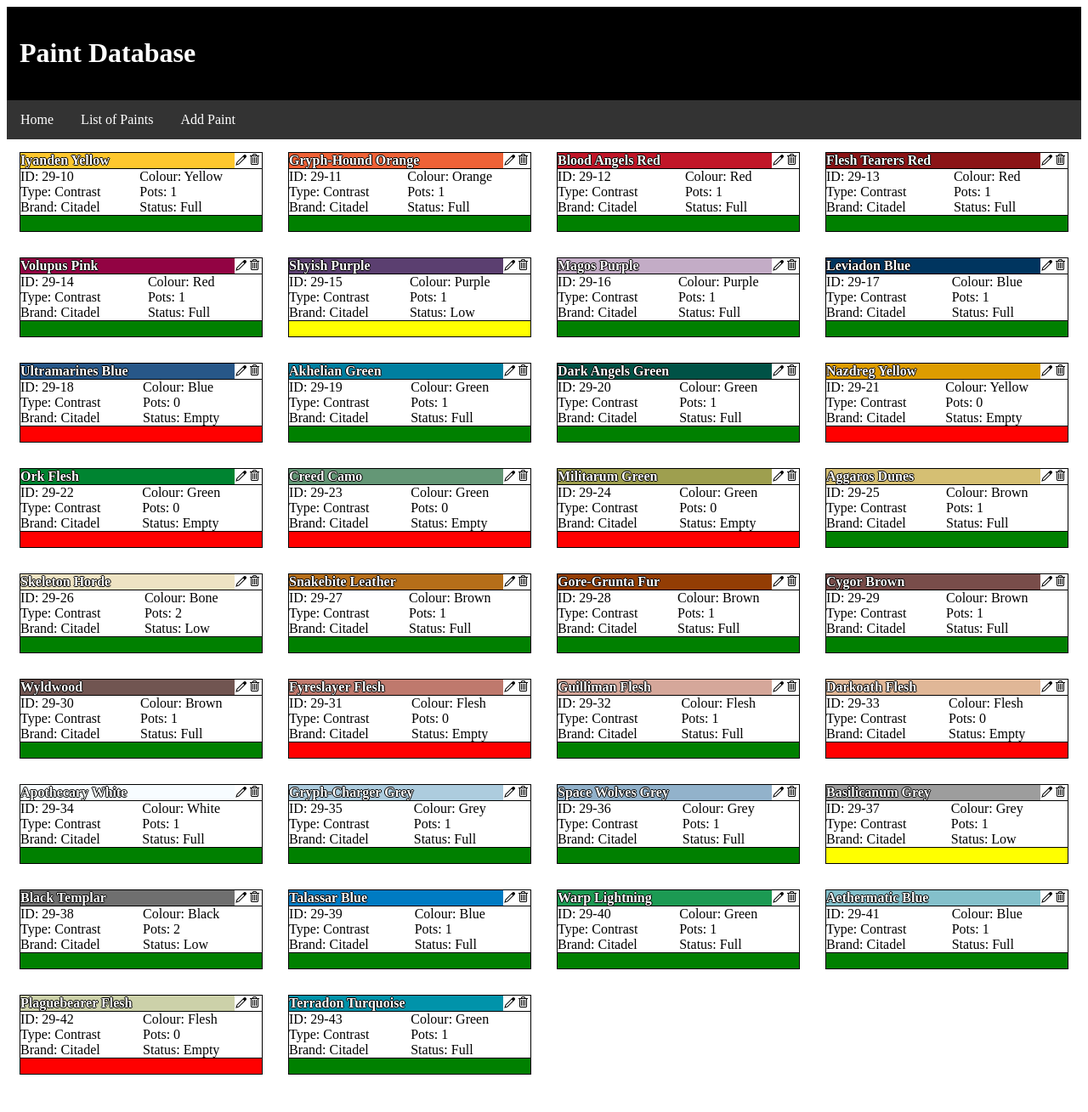
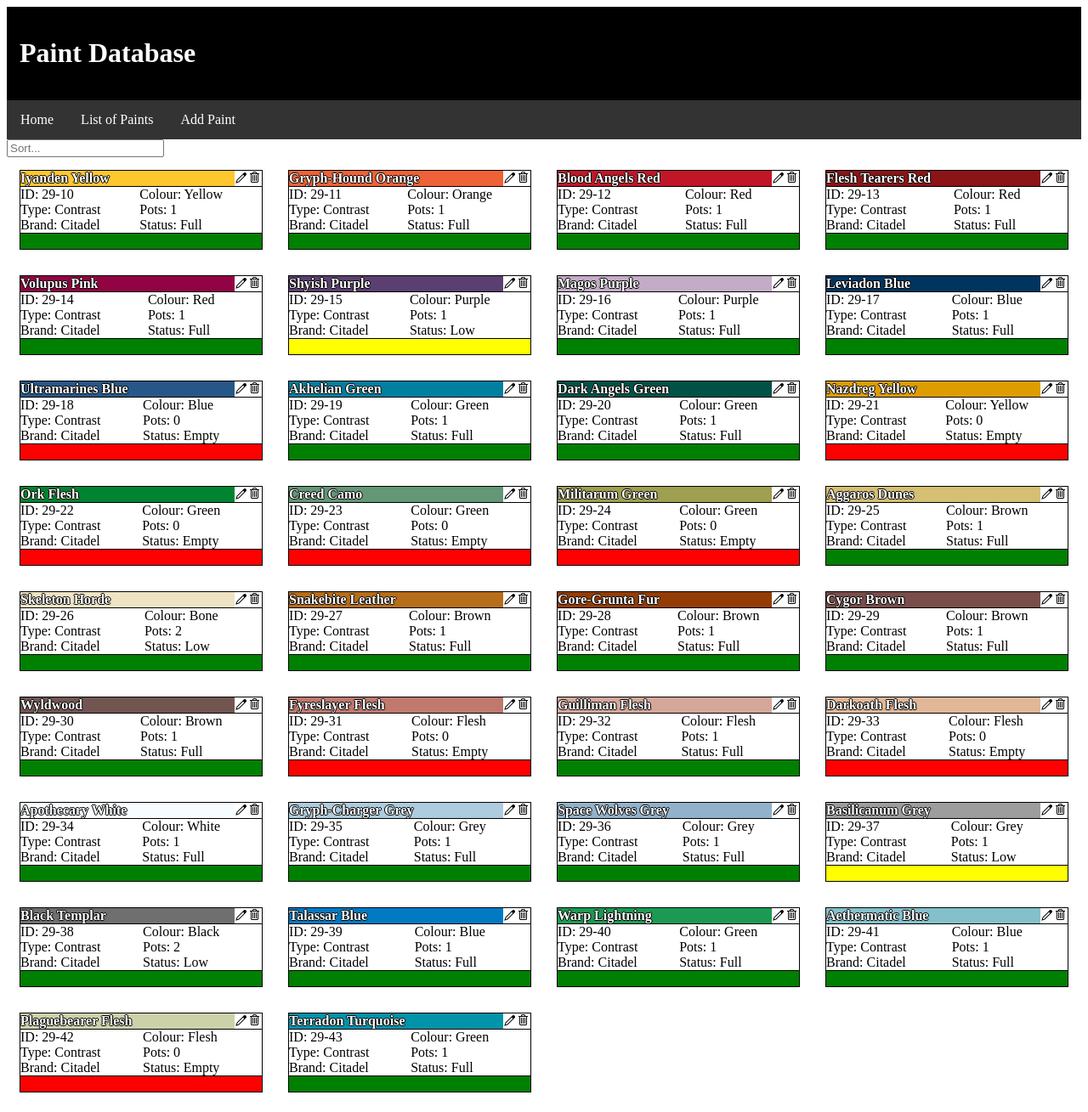
Before and after one commit to DJMurphy88/paint-database-python, a Flask app: page /list in a window 1280 px wide. Shown: the whole page at 85% size. Before the commit the page ends 1265 px from the top, so only its background shows below. Run offline with Flask 2, Linux system fonts and the light colour scheme; data comes from the database, SQL or seed files in the repository; both versions use the stored data as it was after the commit.

Commit message:
fixed add/update issue, added filter to list page

```diff
--- a/database.py
+++ b/database.py
@@ -114,6 +114,7 @@
     return paint[0]
 
 def addPaint(paint):
+    print(f'Adding {paint.paint_id}')
     query = '''INSERT INTO paints (paint_id, paint_name, paint_type,
             pot_amount, pot_status, paint_colour, hexcode, brand)
             VALUES (?, ?, ?, ?, ?, ?, ?, ?)'''
@@ -124,6 +125,7 @@
         conn.commit()
 
 def updatePaint(paint_id, paint_name, paint_type, pot_amount, pot_status, paint_colour, hexcode, brand):
+    print(f'Updating {paint_id}')
     query = '''UPDATE paints
                 SET paint_name = ?, paint_type = ?, pot_amount = ?,
                  pot_status = ?, paint_colour = ?, hexcode = ?,
@@ -135,6 +137,7 @@
         conn.commit()
 
 def deletePaint(paint_id):
+    print(f'Deleting {paint_id}')
     query = '''DELETE FROM paints WHERE paint_id = ?'''
 
     with closing(conn.cursor()) as c:
--- a/main.py
+++ b/main.py
@@ -21,13 +21,17 @@
 
 @app.route("/list", methods=["GET"])
 def paintList():
-    sort = request.args.get("sort")
 
     database.connect()
     paints = database.getPaints()
     database.close()
 
-    return render_template('list.html', paints=paints, sort=sort)
+    colours = []
+    for paint in paints:
+        if paint.paint_colour not in colours:
+            colours.append(paint.paint_colour)
+
+    return render_template('list.html', paints=paints, colours=colours)
 
 @app.route("/submission")
 def submission():
@@ -61,11 +65,9 @@
 
         return render_template("update.html", paint=paint)
 
-@app.route("/update", methods=["GET", "POST"])
+@app.route("/update", methods=["POST"])
 def getUpdateData():
-    paint_id = request.args.get("paintid")
-    database.connect()
-
+    paint_id = request.values["paintid"]
     paint_name = request.values["name"]
     paint_type = request.values["type"]
     pot_amount = int(request.values["amount"])
@@ -74,6 +76,9 @@
     hexcode = request.values["hexcode"]
     brand = request.values["brand"]
 
+    print(f'id = {paint_id}')
+
+    database.connect()
     database.updatePaint(paint_id, paint_name, paint_type, pot_amount, pot_status, paint_colour, hexcode, brand)
     database.close()
 
--- /dev/null
+++ b/static/scripts/filter.js
@@ -0,0 +1,26 @@
+function listFilter() {
+    var input, filter, cards, card, i, txtValue;
+    var name, id, colour, type, pots, brand, status;
+
+    input = document.getElementById("userInput");
+    filter = input.value.toUpperCase();
+    cards = document.getElementsByClassName("fullCard")
+
+    for (i = 0; i < cards.length; i++) {
+        card = cards[i];
+        console.log(card)
+        if (card) {
+            txtValue = card.textContent || card.innerText;
+            txtValue.trim();
+
+            if (txtValue.toUpperCase().indexOf(filter) > -1) {
+                console.log("- match")
+                cards[i].style.display = "";
+            }
+            else {
+                console.log("- no match")
+                cards[i].style.display = "none";
+            }
+        }
+    }
+}
--- a/static/styles/style.css
+++ b/static/styles/style.css
@@ -32,19 +32,13 @@
 
 /* Nav bar settings */
 
-.navBar {text-align: center;}
-
-.navBar ul {
-    list-style-type: none;
-    margin: 0;
-    padding: 0;
+.navbar {
     overflow: hidden;
     background-color: var(--dark);
 }
 
-.navBar li { float: left}
-
-.navBar li a {
+.navbar a {
+    float: left;
     display: block;
     color: white;
     text-align: center;
--- a/templates/index.html
+++ b/templates/index.html
@@ -8,6 +8,8 @@
 {% block header %}
     {{ super() }}
 {% endblock header %}
+
+
 
 {% block content %}
 <div class="wrap">
@@ -52,5 +54,4 @@
     {% endif %}
 </div>
 
-
 {% endblock content %}
--- a/templates/layout.html
+++ b/templates/layout.html
@@ -1,11 +1,14 @@
 <!DOCTYPE html>
-<html lang="en">
+<html>
 <head>
     {% block head %}
     <meta charset="UTF-8">
     <link rel="stylesheet" href="{{ url_for('static',filename='styles/style.css') }}">
+    <link rel="stylesheet" href="https://cdnjs.cloudflare.com/ajax/libs/font-awesome/4.7.0/css/font-awesome.min.css">
+    <script src="https://code.jquery.com/jquery-3.4.1.slim.min.js"></script>
+    {% block scripts %}
+    {% endblock scripts %}
     <title>Paint Database - {% block title %}{% endblock title %}</title>
-
     {% endblock head %}
 </head>
 <body>
@@ -14,13 +17,9 @@
         <h1>Paint Database</h1>
         {% endblock header %}
     </div>
-    <div class="navBar">
-        <ul>
-            <li><a href="{{url_for('index')}}">Home</a></li>
-            <li><a href="{{url_for('paintList')}}">List of Paints</a></li>
-            <li><a href="{{url_for('submission')}}">Add Paint</a></li>
-        </ul>
-    </div>
+
+    {% include "navbar.html" %}
+
     {% block content %}
     {% endblock content %}
 </body>
--- a/templates/list.html
+++ b/templates/list.html
@@ -5,14 +5,20 @@
     {{ super() }}
 {% endblock head %}
 
+{% block scripts %}<script src="{{ url_for('static',filename='scripts/filter.js') }}"></script>{% endblock scripts %}
+
 {% block header %}
     {{ super() }}
 {% endblock header %}
 
 {% block content %}
-    <div class="grid-container grid-container--fit">
+    <div>
+        <input type="text" id="userInput" onkeyup="listFilter()" placeholder="Sort...">
+    </div>
+
+    <div class="grid-container grid-container--fit cards">
     {% for paint in paints  %}
-        <div class="grid-element">
+        <div class="grid-element {{ paint.paint_colour }}">
             {% include 'fullcard.html' %}
         </div>
     {% endfor %}
--- /dev/null
+++ b/templates/navbar.html
@@ -0,0 +1,5 @@
+<div class="navbar">
+    <a href="{{url_for('index')}}">Home</a>
+    <a href="{{url_for('paintList')}}">List of Paints</a>
+    <a href="{{url_for('submission')}}">Add Paint</a>
+</div>
--- a/templates/submission.html
+++ b/templates/submission.html
@@ -12,6 +12,7 @@
 {% block content %}
 <br/>
 <div class="paint-form">
+    <form method="POST" action="{{url_for('submission')}}">
         <fieldset>
             <label for="name"><span>Name:
                 <span class="required">*</span>
@@ -56,5 +57,6 @@
                 <input type="submit" value="Submit">
             </div>
         </fieldset>
+    </form>
 </div>
 {% endblock %}
--- a/tester.py
+++ b/tester.py
@@ -8,7 +8,7 @@
 #
 # start FLASK:
 # $env:FLASK_APP = "main"
-# $env:FLASK_ENV = "development"
+# $env:FLASK_DEBUG = "development"
 # flask run
 
 def main():
```
Also changed, not shown: other parts of static/styles/style.css (+45 -1 lines), templates/update.html (+11 -3 lines), paintDB.db (added), templates/filter.html (added). Lines whose indentation alone changed are shown as unchanged.
